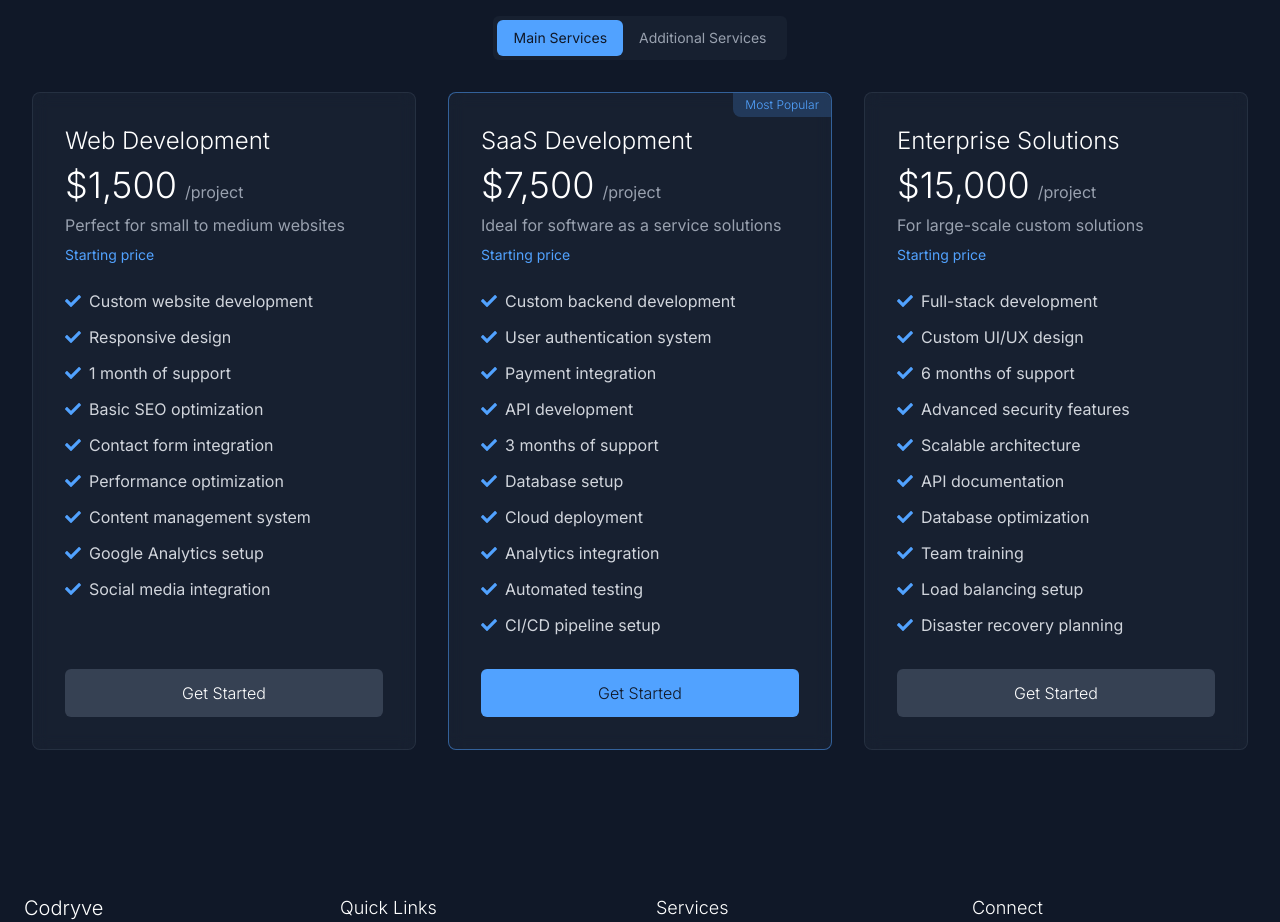
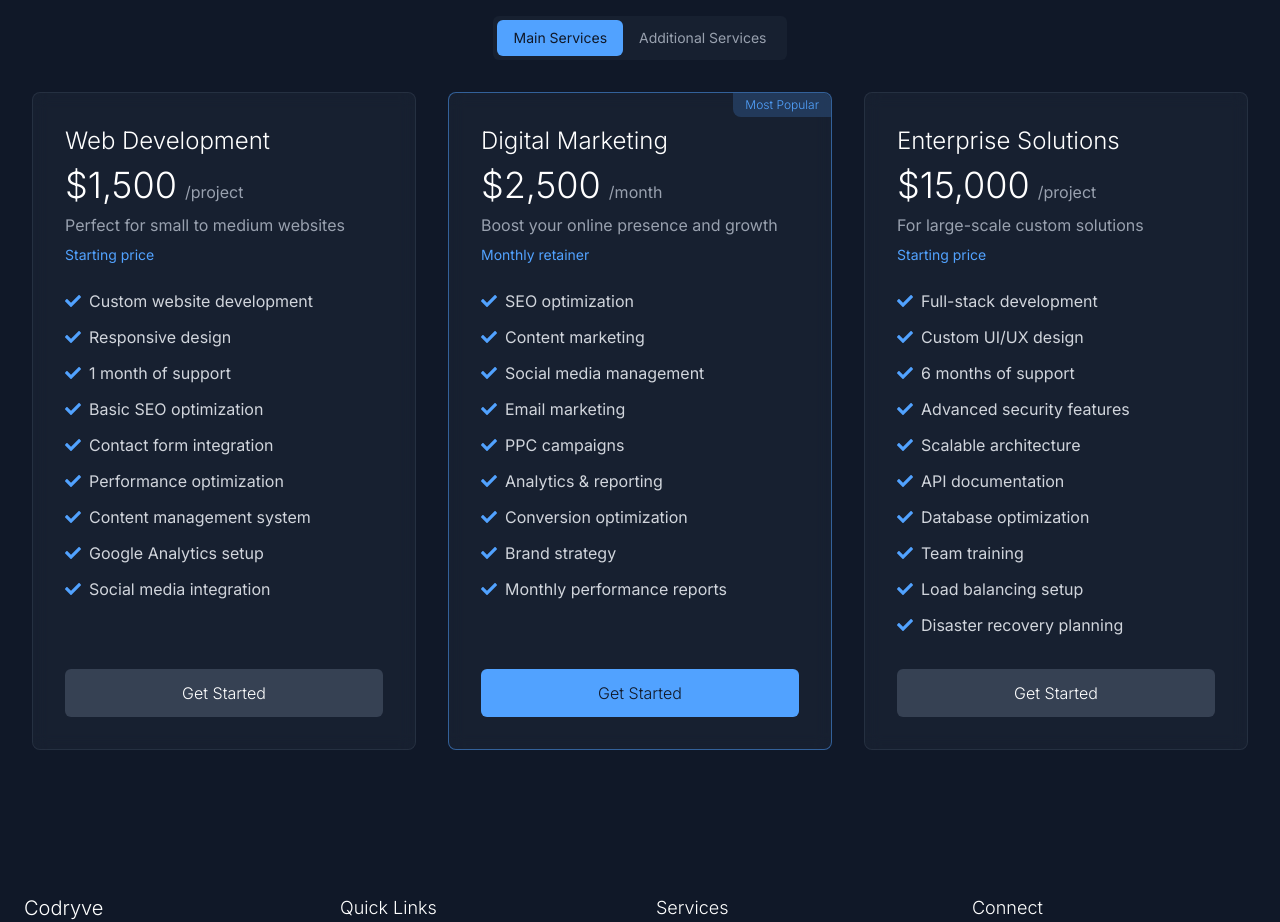
Before and after one commit to irvensd/codryve, a Next.js app: page / in a window 1280 px wide. Shown: the part 3240-4162 px from the top of the page. Built offline with nearby package versions, Linux system fonts and the light colour scheme.

Commit message:
feat: reorganize services and add Digital Marketing to main offerings

```diff
--- a/src/components/GetStartedForm.tsx
+++ b/src/components/GetStartedForm.tsx
@@ -6,7 +6,7 @@ import { FaTimes } from 'react-icons/fa';
 interface GetStartedFormProps {
   isOpen: boolean;
   onClose: () => void;
-  serviceType: 'web' | 'saas' | 'mobile' | 'enterprise';
+  serviceType: 'web' | 'marketing' | 'enterprise';
 }
 
 const GetStartedForm: React.FC<GetStartedFormProps> = ({ isOpen, onClose, serviceType }) => {
--- a/src/components/Pricing.tsx
+++ b/src/components/Pricing.tsx
@@ -26,25 +26,24 @@ const pricingPlans = [
     type: 'web'
   },
   {
-    name: 'SaaS Development',
-    price: '$7,500',
-    period: '/project',
-    description: 'Ideal for software as a service solutions',
+    name: 'Digital Marketing',
+    price: '$2,500',
+    period: '/month',
+    description: 'Boost your online presence and growth',
     features: [
-      'Custom backend development',
-      'User authentication system',
-      'Payment integration',
-      'API development',
-      '3 months of support',
-      'Database setup',
-      'Cloud deployment',
-      'Analytics integration',
-      'Automated testing',
-      'CI/CD pipeline setup'
+      'SEO optimization',
+      'Content marketing',
+      'Social media management',
+      'Email marketing',
+      'PPC campaigns',
+      'Analytics & reporting',
+      'Conversion optimization',
+      'Brand strategy',
+      'Monthly performance reports'
     ],
     popular: true,
-    note: 'Starting price',
-    type: 'saas'
+    note: 'Monthly retainer',
+    type: 'marketing'
   },
   {
     name: 'Enterprise Solutions',
@@ -72,21 +71,6 @@ const pricingPlans = [
 // Additional service plans that can be offered separately or as add-ons
 const additionalServices = [
   {
-    name: 'Mobile Development',
-    price: '$8,500',
-    period: '/project',
-    features: [
-      'Native iOS development',
-      'Native Android development',
-      'Cross-platform solutions',
-      'App store optimization',
-      'Push notifications',
-      'Offline functionality',
-      'Analytics integration',
-      'In-app purchases'
-    ]
-  },
-  {
     name: 'E-commerce Solutions',
     price: '$5,000',
     period: '/project',
@@ -99,36 +83,6 @@ const additionalServices = [
       'Product catalog',
       'Shopping cart functionality',
       'Admin dashboard'
-    ]
-  },
-  {
-    name: 'Digital Marketing',
-    price: '$2,500',
-    period: '/month',
-    features: [
-      'SEO optimization',
-      'Content marketing',
-      'Social media management',
-      'Email marketing',
-      'PPC campaigns',
-      'Analytics & reporting',
-      'Conversion optimization',
-      'Brand strategy'
-    ]
-  },
-  {
-    name: 'AI & Machine Learning',
-    price: '$12,000',
-    period: '/project',
-    features: [
-      'Custom AI solutions',
-      'Machine learning models',
-      'Data analysis',
-      'Predictive analytics',
-      'Natural language processing',
-      'Computer vision',
-      'Model training & deployment',
-      'API integration'
     ]
   },
   {
@@ -165,10 +119,10 @@ const additionalServices = [
 
 const Pricing: React.FC = () => {
   const [isFormOpen, setIsFormOpen] = useState(false);
-  const [selectedService, setSelectedService] = useState<'web' | 'saas' | 'mobile' | 'enterprise'>('web');
+  const [selectedService, setSelectedService] = useState<'web' | 'marketing' | 'enterprise'>('web');
   const [activeTab, setActiveTab] = useState('main');
 
-  const handleGetStarted = (serviceType: 'web' | 'saas' | 'mobile' | 'enterprise') => {
+  const handleGetStarted = (serviceType: 'web' | 'marketing' | 'enterprise') => {
     setSelectedService(serviceType);
     setIsFormOpen(true);
   };
@@ -247,7 +201,7 @@ const Pricing: React.FC = () => {
                 </ul>
 
                 <button
-                  onClick={() => handleGetStarted(plan.type as 'web' | 'saas' | 'mobile' | 'enterprise')}
+                  onClick={() => handleGetStarted(plan.type as 'web' | 'marketing' | 'enterprise')}
                   className={`w-full py-2 sm:py-3 rounded-md font-light transition-colors duration-300 ${
                     plan.popular
                       ? 'bg-blue-400 text-gray-900 hover:bg-blue-500'
```
